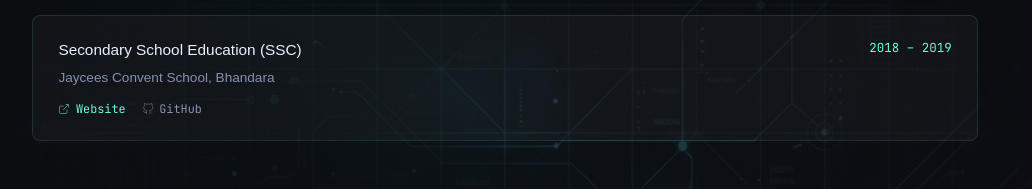
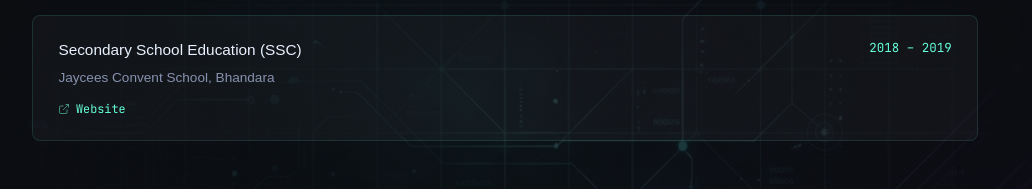
Before and after one commit to mrunali-hatzade/mrunali-portfolio, a Next.js app: page / in a window 1280 px wide. Shown: the part 6715-6904 px from the top of the page, without its empty margins (135-1167 px from the left). Built offline with nearby package versions, Linux system fonts and the light colour scheme.

Commit message:
github link removed

```diff
--- a/src/app/page.js
+++ b/src/app/page.js
@@ -1681,7 +1681,8 @@ export default function Home() {
                           Under Construction
                         </span>
                       )}
-                      {project.githubUrl && (
+                      {/* Temporarily disabled GitHub links: change "false && " to "" to re-enable */}
+                      {false && project.githubUrl && (
                         <a href={project.githubUrl} target="_blank" rel="noopener noreferrer" className="project-btn-github" id={project.githubId} title="GitHub Repository">
                           <svg viewBox="0 0 24 24" strokeWidth="1.8" fill="none" stroke="currentColor">
                             <path d="M9 19c-5 1.5-5-2.5-7-3m14 6v-3.87a3.37 3.37 0 00-.94-2.61c3.14-.35 6.44-1.54 6.44-7A5.44 5.44 0 0020 4.77 5.07 5.07 0 0019.91 1S18.73.65 16 2.48a13.38 13.38 0 00-7 0C6.27.65 5.09 1 5.09 1A5.07 5.07 0 005 4.77a5.44 5.44 0 00-1.5 3.78c0 5.42 3.3 6.61 6.44 7A3.37 3.37 0 009 18.13V22" />
@@ -1886,10 +1887,11 @@ export default function Home() {
                   <svg viewBox="0 0 24 24"><path d="M18 13v6a2 2 0 01-2 2H5a2 2 0 01-2-2V8a2 2 0 012-2h6"/><polyline points="15,3 21,3 21,9"/><line x1="10" y1="14" x2="21" y2="3"/></svg>
                   Website
                 </a>
-                <a href="https://github.com/mrunali-hatzade/jaycees-convent" target="_blank" rel="noopener noreferrer" className="edu-link-github">
+                {/* Temporarily disabled GitHub link for education project: comment back in to re-enable */}
+                {/* <a href="https://github.com/mrunali-hatzade/jaycees-convent" target="_blank" rel="noopener noreferrer" className="edu-link-github">
                   <svg viewBox="0 0 24 24"><path d="M9 19c-5 1.5-5-2.5-7-3m14 6v-3.87a3.37 3.37 0 00-.94-2.61c3.14-.35 6.44-1.54 6.44-7A5.44 5.44 0 0020 4.77 5.07 5.07 0 0019.91 1S18.73.65 16 2.48a13.38 13.38 0 00-7 0C6.27.65 5.09 1 5.09 1A5.07 5.07 0 005 4.77a5.44 5.44 0 00-1.5 3.78c0 5.42 3.3 6.61 6.44 7A3.37 3.37 0 009 18.13V22"/></svg>
                   GitHub
-                </a>
+                </a> */}
               </div>
             </div>
             <span className="edu-year">2018 – 2019</span>
```
